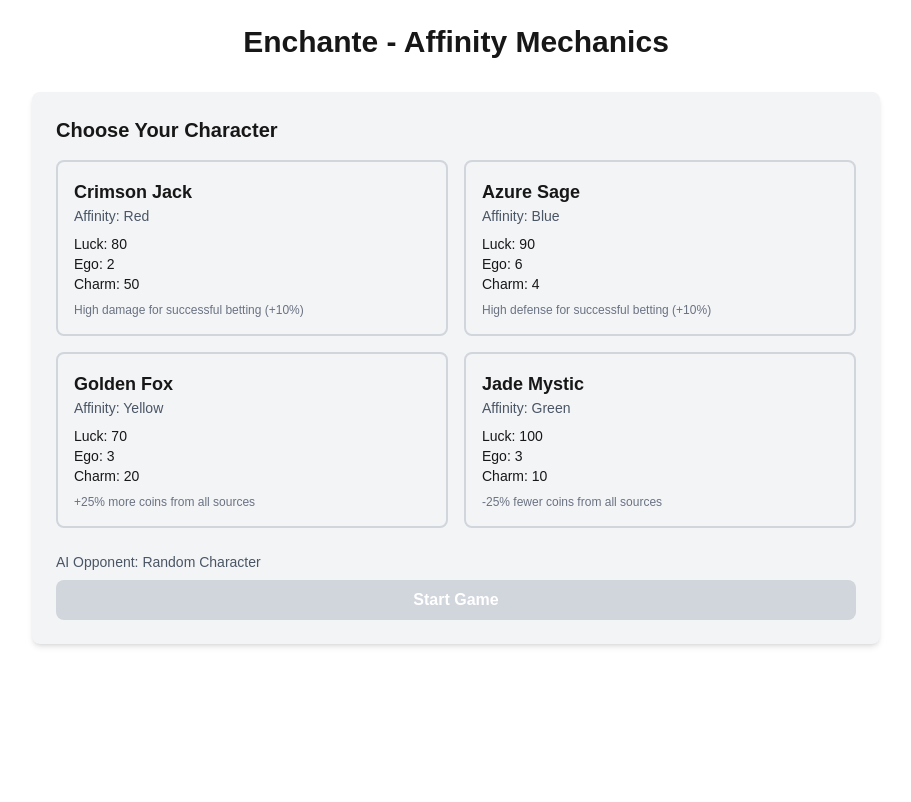
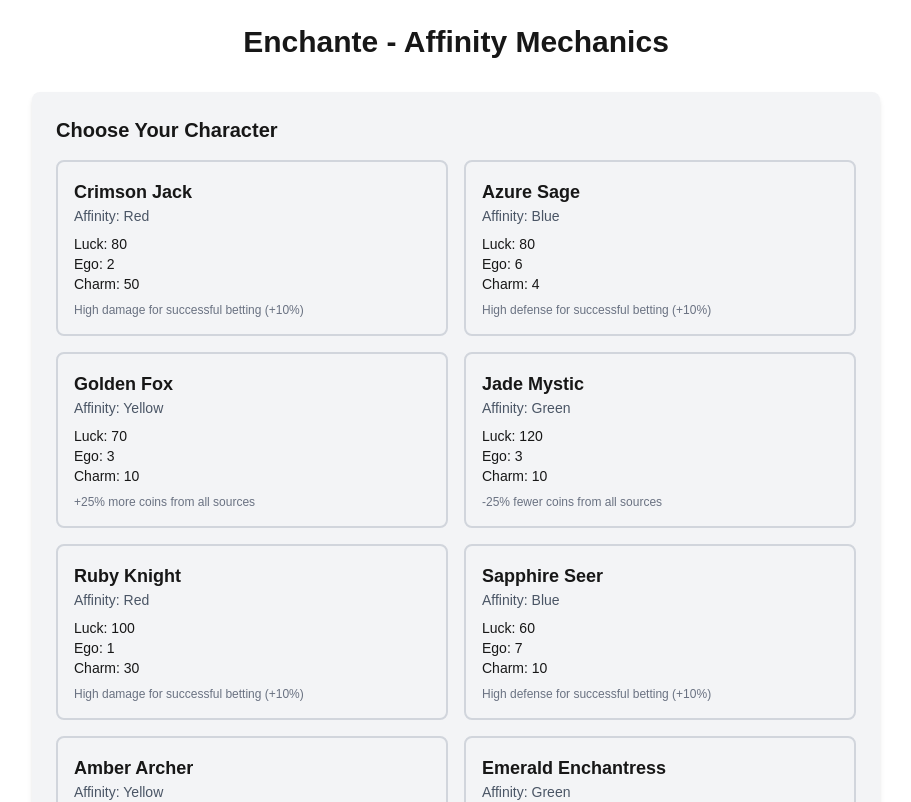
Before and after one commit to m-ku66/Enchante-MVP, a Next.js app: page / in a window 1280 px wide. Shown: the top 802 px of the page, without its empty margins (184-1095 px from the left). Built offline with nearby package versions, Linux system fonts and the light colour scheme.

Commit message:
character reworks

```diff
--- a/app/page.jsx
+++ b/app/page.jsx
@@ -9,9 +9,13 @@ const CARD_NUMBERS = [1, 2, 3, 4, 5, 6, 7];
 // Character definitions
 const CHARACTERS = {
   "Crimson Jack": { affinity: "Red", luck: 80, ego: 2, charm: 50 },
-  "Azure Sage": { affinity: "Blue", luck: 90, ego: 6, charm: 4 },
-  "Golden Fox": { affinity: "Yellow", luck: 70, ego: 3, charm: 20 },
-  "Jade Mystic": { affinity: "Green", luck: 100, ego: 3, charm: 10 },
+  "Azure Sage": { affinity: "Blue", luck: 80, ego: 6, charm: 4 },
+  "Golden Fox": { affinity: "Yellow", luck: 70, ego: 3, charm: 10 },
+  "Jade Mystic": { affinity: "Green", luck: 120, ego: 3, charm: 10 },
+  "Ruby Knight": { affinity: "Red", luck: 100, ego: 1, charm: 30 },
+  "Sapphire Seer": { affinity: "Blue", luck: 60, ego: 7, charm: 10 },
+  "Amber Archer": { affinity: "Yellow", luck: 70, ego: 2, charm: 15 },
+  "Emerald Enchantress": { affinity: "Green", luck: 100, ego: 4, charm: 20 },
 };
 
 // Create deck with special cards
```
